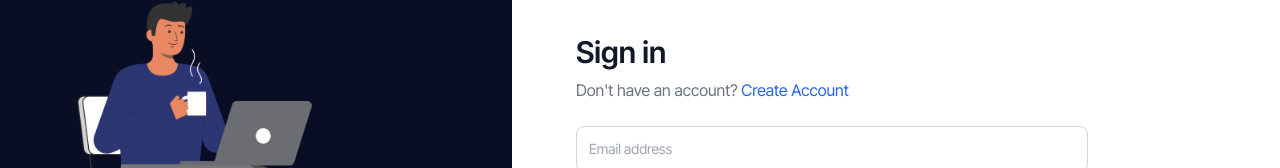
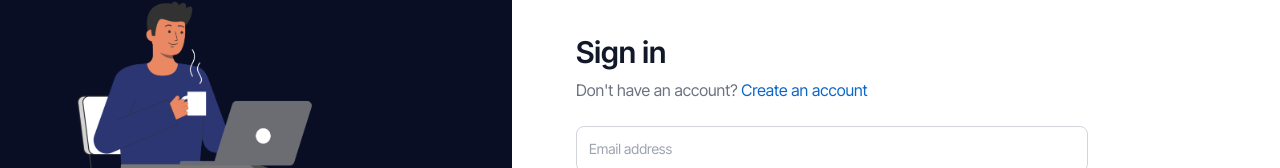
Before and after one commit to mariabh7/tracker-app, a Next.js app: page /signIn in a window 1280 px wide. Shown: the part 216-384 px from the top of the page. Built offline with nearby package versions, Linux system fonts and the light colour scheme.

Commit message:
Fix: Redirect to sign-up page when clicking 'Create an account' button and Fix: Redirect to sign-in page when clicking 'log in' button

```diff
--- a/src/app/signIn/page.jsx
+++ b/src/app/signIn/page.jsx
@@ -12,7 +12,6 @@
   const [email, setEmail] = useState("");
   const [password, setPassword] = useState("");
   const [rememberMe, setRememberMe] = useState(false);
-
   const handleSubmit = (e) => {
     e.preventDefault();
     console.log({ email, password, rememberMe });
@@ -47,9 +46,15 @@
         <h2 className="text-3xl font-semibold mb-2 text-gray-900">Sign in</h2>
         <p className="text-gray-500 mb-6">
           Don't have an account?{" "}
-          <Link href="#" className="text-[#2563EB] hover:underline">
-            Create Account
-          </Link>
+          <button
+            type="button"
+            onClick={() => router.push("/signUp")}
+            className="text-[#0A65CC] hover:underline"
+           >
+            Create an account
+          </button>
+
+
         </p>
 
         <form onSubmit={handleSubmit} className="space-y-4">
--- a/src/app/signUp/page.jsx
+++ b/src/app/signUp/page.jsx
@@ -5,13 +5,14 @@
 import { Eye, EyeOff, ArrowRight } from "lucide-react";
 import workFromHomeImage from "/public/images/image.png";
 import unionLogo from "/public/icons/union.png";
-
-import "@fontsource/inter-tight";
+import Link from "next/link";
+import { useRouter } from "next/navigation";
+/*import "@fontsource/inter-tight";*/
 
 export default function Register() {
   const [showPassword, setShowPassword] = useState(false);
   const [showConfirmPassword, setShowConfirmPassword] = useState(false);
-
+  const router = useRouter();
   return (
     <div className="flex min-h-screen flex-col md:flex-row">
 
@@ -45,7 +46,12 @@
         <h2 className="text-3xl font-semibold mb-2 text-gray-900">Create account.</h2>
         <p className="text-gray-500 mb-6">
           Already have an account?{" "}
-          <a href="#" className="text-[#0A65CC] hover:underline">Log In</a>
+          <button
+            onClick={() => router.push("/signin")} // ✅ Redirige vers /signin
+            className="text-[#0A65CC] hover:underline"
+          >
+            Log In
+          </button>
         </p>
 
         {/* Form Fields */}
```
